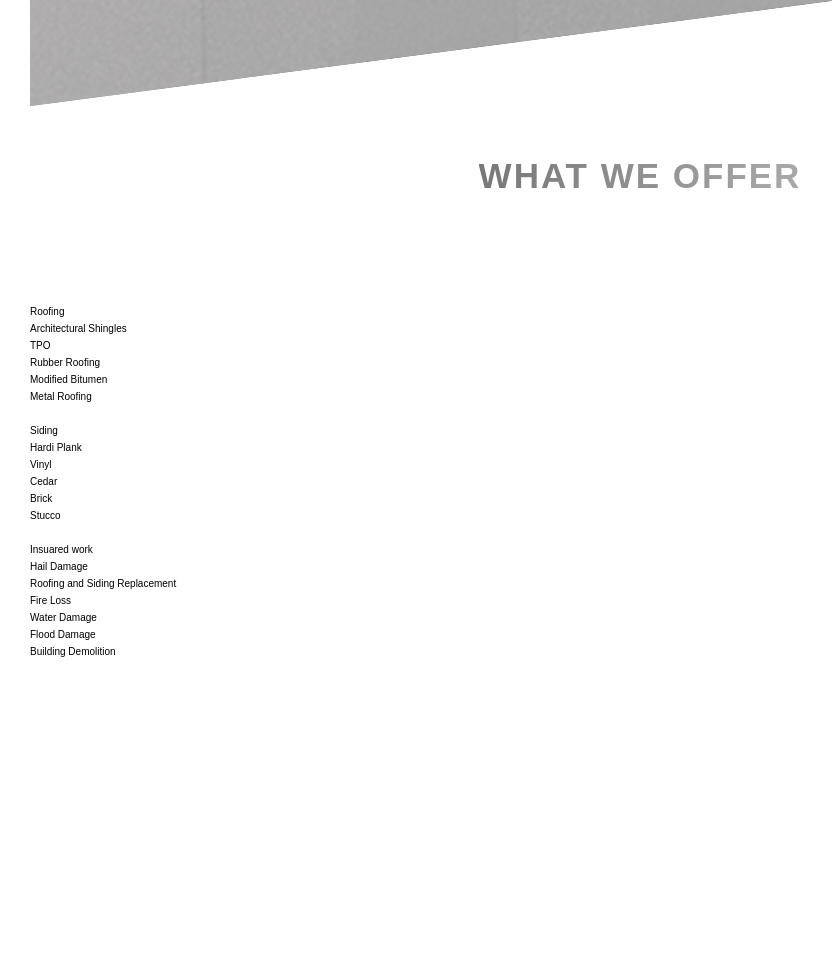
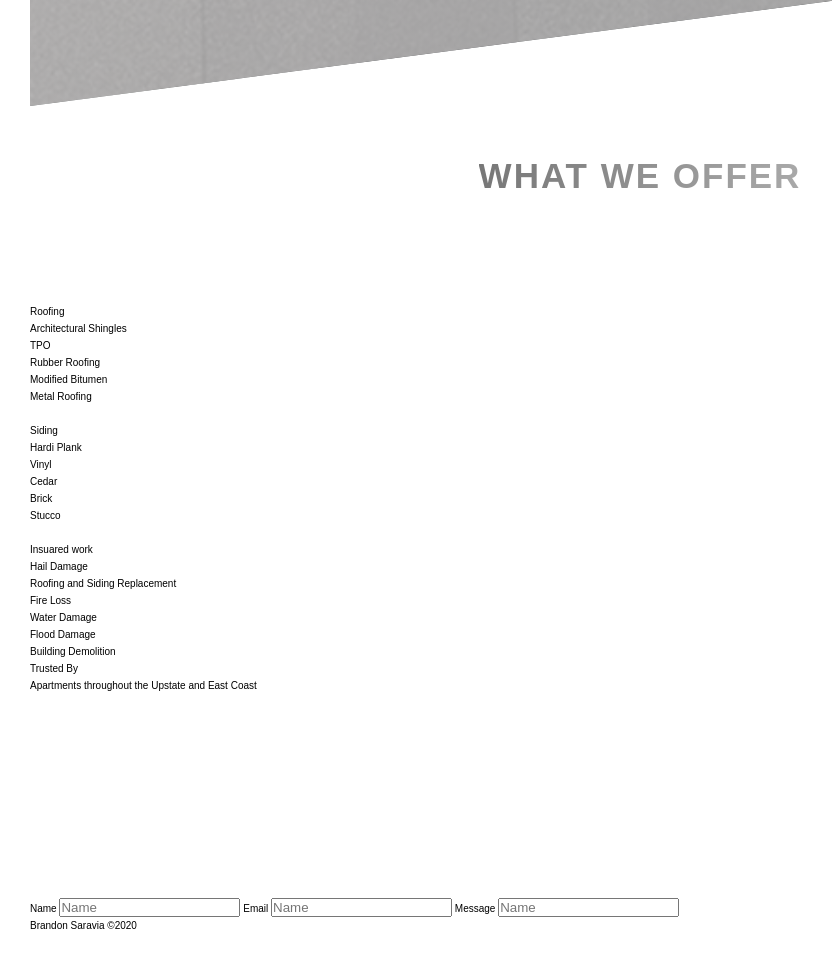
Before and after one commit to BrandonSaravia/MacBuilt-Roofing, a website: page index.html in a window 1280 px wide. Shown: the part 684-1648 px from the top of the page, without its empty margins (0-832 px from the left). Before the commit the page ends 1374 px from the top, so only its background shows below. Drawn offline with Linux system fonts and the light colour scheme.

Commit message:
added html for reference, contact, and footer sections

```diff
--- a/index.html
+++ b/index.html
@@ -50,6 +50,7 @@
     </header>
 
 
+    <main>
 
         <section class="section-about" id="section-about">
 
@@ -118,6 +119,104 @@
 
         </section>
 
+
+        <section class="section-refrences">
+
+            <div class="">
+                <h2 class="">
+                    Trusted By
+                </h2>
+                <p class="">
+                    Apartments throughout the Upstate and East Coast
+                </p>
+            </div>
+
+            <div class="composition">
+
+                <div class="composition__container">
+                    <img src="" alt="" class="composition__logo">
+                </div>
+
+                <div class="composition__container">
+                    <img src="" alt="" class="composition__logo">
+                </div>
+
+                <div class="composition__container">
+                    <img src="" alt="" class="composition__logo">
+                </div>
+
+                <div class="composition__container">
+                    <img src="" alt="" class="composition__logo">
+                </div>
+
+                <div class="composition__container">
+                    <img src="" alt="" class="composition__logo">
+                </div>
+
+                <div class="composition__container">
+                    <img src="" alt="" class="composition__logo">
+                </div>
+
+                <div class="composition__container">
+                    <img src="" alt="" class="composition__logo">
+                </div>
+
+                <div class="composition__container">
+                    <img src="" alt="" class="composition__logo">
+                </div>
+
+                <div class="composition__container">
+                    <img src="" alt="" class="composition__logo">
+                </div>
+
+                <div class="composition__container">
+                    <img src="" alt="" class="composition__logo">
+                </div>
+
+                <div class="composition__container">
+                    <img src="" alt="" class="composition__logo">
+                </div>
+
+                <div class="composition__container">
+                    <img src="" alt="" class="composition__logo">
+                </div>
+            </div>
+
+        </section>
+
+
+        <section class="section-contact">
+
+            <div class="">
+                <h2 class="">
+
+                </h2>
+            </div>
+
+            <form action="" class="form">
+                <div class="form__container">
+
+                    <label for="" class="form__label">Name</label>
+                    <input class="form__input" type="text" name="name" placeholder="Name" required />
+
+                    <label for="" class="form__label">Email</label>
+                    <input class="form__input" type="text" name="name" placeholder="Name" required />
+
+                    <label for="" class="form__label">Message</label>
+                    <input class="form__input" type="text" name="name" placeholder="Name" required />
+                </div>
+            </form>
+
+        </section>
+    </main>
+
+    <footer class="footer" id="contact">
+        <div class="footer__copyright">
+            <span class="footer__copyright-name">Brandon Saravia</span> <span
+                class="footer__copyright-logo">&copy;2020</span>
+        </div>
+    </footer>
+
 </body>
 
 </html>
--- a/sass/base/_typography.scss
+++ b/sass/base/_typography.scss
@@ -35,6 +35,7 @@ body {
     font-weight: 700;
     display: inline-block;
     background-image: linear-gradient(to right, $color-gray-dark, $blue-dark);
+    background-clip: text;
     -webkit-background-clip: text;
     color: transparent;
     letter-spacing: .2rem;
```
Also changed, not shown: css/style.css. Lines whose indentation alone changed are shown as unchanged.
